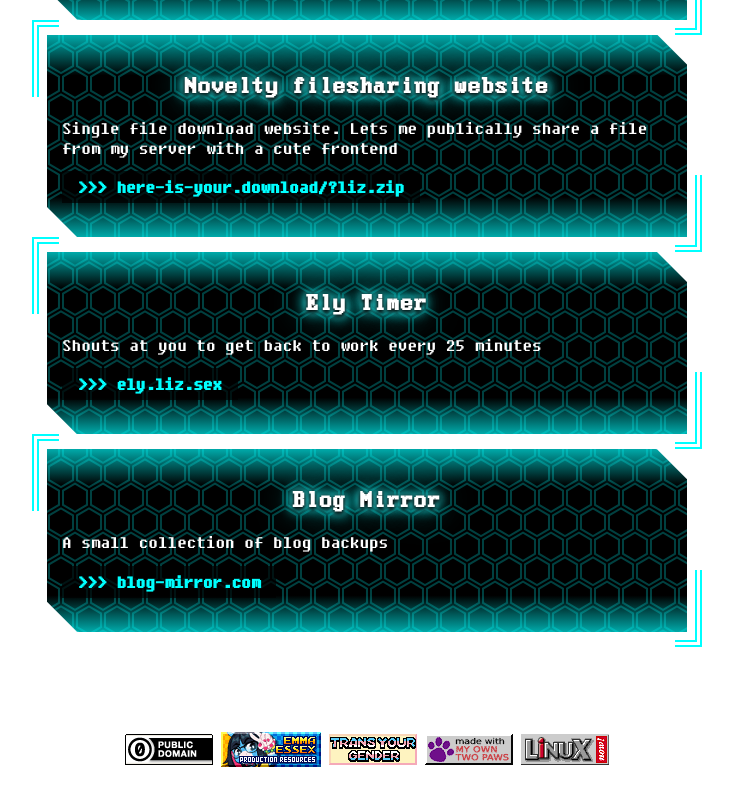
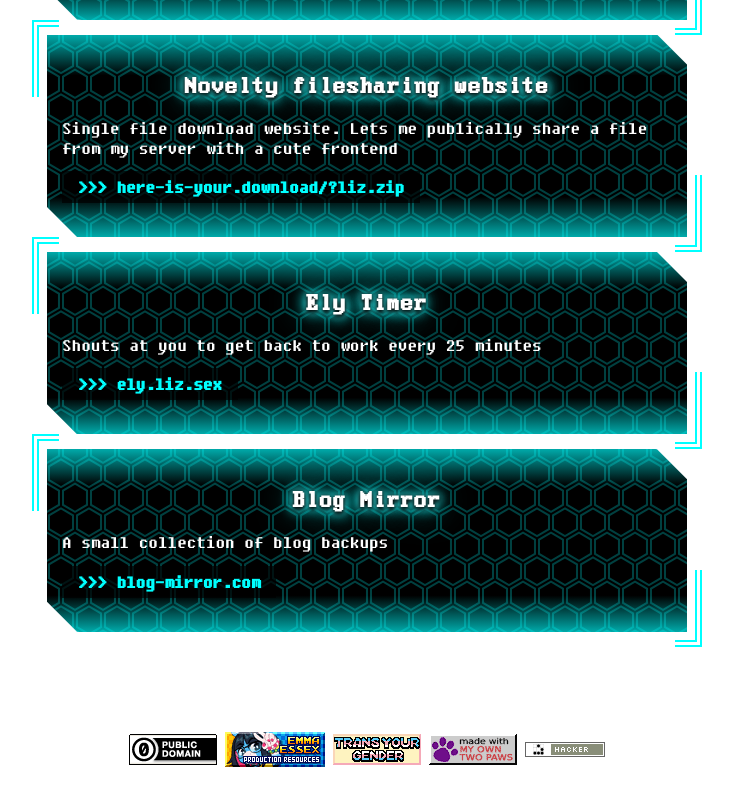
Before and after one commit to Liz-Lovelace/liz-homepage, a SvelteKit app: page / in a window 1280 px wide. Shown: the part 1124-1924 px from the top of the page, without its empty margins (273-1006 px from the left). Built offline with nearby package versions, Linux system fonts and the light colour scheme.

Commit message:
hacker button

```diff
--- a/src/routes/Buttons.svelte
+++ b/src/routes/Buttons.svelte
@@ -7,7 +7,8 @@
     ["emmalink.gif", "https://heckscaper.com/main.html"],
     ["trans_your_gender.gif", "https://turnmeintoagirl.com/"],
     ["paws.png"],
-    ["linux.gif"],
+    // ["linux.gif"],
+    ["hacker.png", "http://www.catb.org/~esr/faqs/hacker-howto.html"],
   ];
 </script>
 
```
Also changed, not shown: static/buttons/hacker.png (added).
